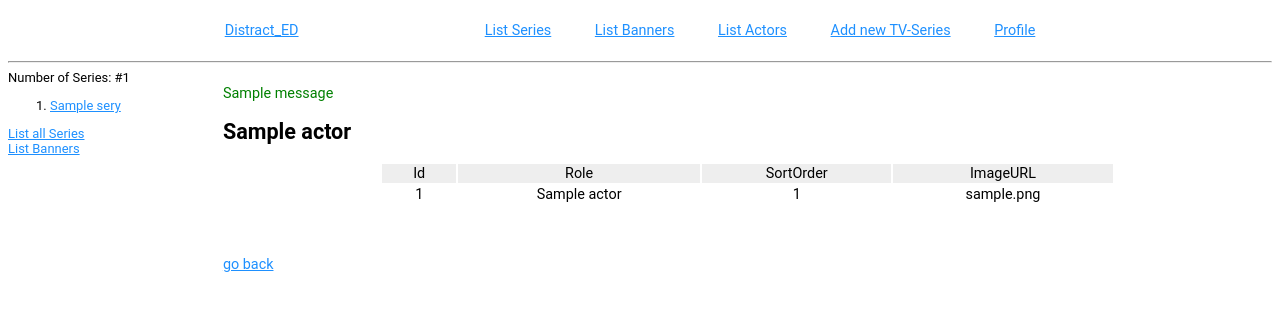
After one commit to kalliknuddel/db_distracted, a Django app: a page that uses distracted/templates/distracted/base.html in a window 1280 px wide. The commit adds this page. Shown: the top 311 px of the page. Run offline with Django 3.2, Linux system fonts and the light colour scheme; tables that the repository leaves empty hold one stand-in row (values such as "Sample post"); one stand-in notice (Sample message) is shown.

Commit message:
[code] ActorList and ActorDetail Views implemented

```diff
--- /dev/null
+++ b/distracted/templates/distracted/actorDetail.html
@@ -0,0 +1,43 @@
+{% extends "distracted/base.html" %}
+
+{% block title %}disract_ed - {{ actor.name }}{% endblock %}
+
+{% block content %}
+<div class="container">
+    <div>
+        {% if messages %}
+            {% for message in messages %}
+                <p style="color: green;">{{ message }}</p>
+            {% endfor %}
+        {% endif %}
+
+        <h2>{{ actor.name }}</h2>
+
+        <table width="70%">
+            <tr class="oddTable">
+                <td>Id</td>
+                <td>Role</td>
+                <td>SortOrder</td>
+                <td>ImageURL</td>
+            </tr>
+            {% for role in roles %}
+            <tr {% if forloop.counter|divisibleby:2 %}class="oddTable"{% endif %}>
+                <td>{{ role.actor.actor_id }}</td>
+                <td>{{ role.actor.name }}</td>
+                <td>{{ role.sort_order }}</td>
+                <td>{{ role.image }}</td>
+            </tr>
+            {% endfor %}
+        </table>
+
+    </div>
+</div>
+
+
+<div class="back">
+    <a href={% url 'distracted:indexActors' %}>
+        go back
+    </a>
+</div>
+
+{% endblock %}
--- a/distracted/templates/distracted/base.html
+++ b/distracted/templates/distracted/base.html
@@ -14,6 +14,7 @@
                 <ul>
                     <li class="nav-menu-item"><a href="{% url 'distracted:index' %}">List Series</a></li>
                     <li class="nav-menu-item"><a href="{% url 'distracted:indexBanners' %}">List Banners</a></li>
+                    <li class="nav-menu-item"><a href="{% url 'distracted:indexActors' %}">List Actors</a></li>
                     <li class="nav-menu-item"><a href="{% url 'distracted:search' %}">Add new TV-Series</a></li>
                     <li class="nav-menu-item"><a href="{% url 'distracted:django.contrib.auth.views.login' %}">Profile</a></li>
                 </ul>
--- a/distracted/templates/distracted/seriesDetail.html
+++ b/distracted/templates/distracted/seriesDetail.html
@@ -90,7 +90,7 @@
             <tr {% if forloop.counter|divisibleby:2 %}class="oddTable"{% endif %}>
                 <td>{{ role.actor.actor_id }}</td>
                 <td>{{ role.image }}</td>
-                <td>{{ role.actor.name }}</td>
+                <td><a href="{% url 'distracted:actorsDetail' role.actor.id %}">{{ role.actor.name }}</a></td>
                 <td>{{ role.name }}</td>
                 <td>{{ role.sort_order }}</td>
             </tr>
--- a/distracted/urls.py
+++ b/distracted/urls.py
@@ -9,7 +9,9 @@ urlpatterns = [
                url (r'^$', views.IndexView, name = 'realIndex'),
 
                url (r'^list/$',             views.SeriesList.as_view(),     name = 'index'),
-               url (r'^list/banners/$',             views.SeriesListBanners.as_view(),     name = 'indexBanners'),
+               url (r'^list/banners/$',            views.SeriesListBanners.as_view(),     name = 'indexBanners'),
+               url (r'^list/actors/$',             views.ActorsList.as_view(),     name = 'indexActors'),
+               url (r'^list/actors/(?P<pk>[0-9]+)/$',             views.ActorDetail.as_view(),     name = 'actorsDetail'),
 
                #    search stuff
                url (r'^search/$',           views.SearchSeries,             name = 'search'),
--- a/distracted/views.py
+++ b/distracted/views.py
@@ -24,6 +24,13 @@ class SeriesList (generic.ListView):
     def get_queryset (self):
         return Series.objects.order_by('name')
 
+class ActorsList (generic.ListView):
+    template_name = 'distracted/actorsList.html'
+    context_object_name = 'actors_list'
+
+    def get_queryset (self):
+        return Actor.objects.order_by('name')
+
 class SeriesListBanners (SeriesList):
     template_name = 'distracted/seriesListBanners.html'
 
@@ -39,6 +46,19 @@ class SeriesDetail (generic.DetailView):
         series = self.get_object()
         context['episodes'] = Episode.objects.filter(series_id=series).order_by("season_id__seasonNumber", "episodeNumber")
         context['roles'] = Roles.objects.filter (series = series).order_by("sort_order", "name");
+        return context
+
+class ActorDetail (generic.DetailView):
+    model = Actor
+    template_name = 'distracted/actorDetail.html'
+
+    #    Override function to get Episode data into the django Context
+    def get_context_data(self, **kwargs):
+        # Call the base implementation first to get a context
+        context = super(ActorDetail, self).get_context_data(**kwargs)
+        # Add in a QuerySet of all the episodes
+        actor = self.get_object()
+        context['roles'] = Roles.objects.filter (actor = actor).order_by("sort_order", "name");
         return context
 
 class SeriesDelete (generic.DetailView):
```
Also changed, not shown: distracted/templates/distracted/actorsList.html (added, +24 -0 lines).
